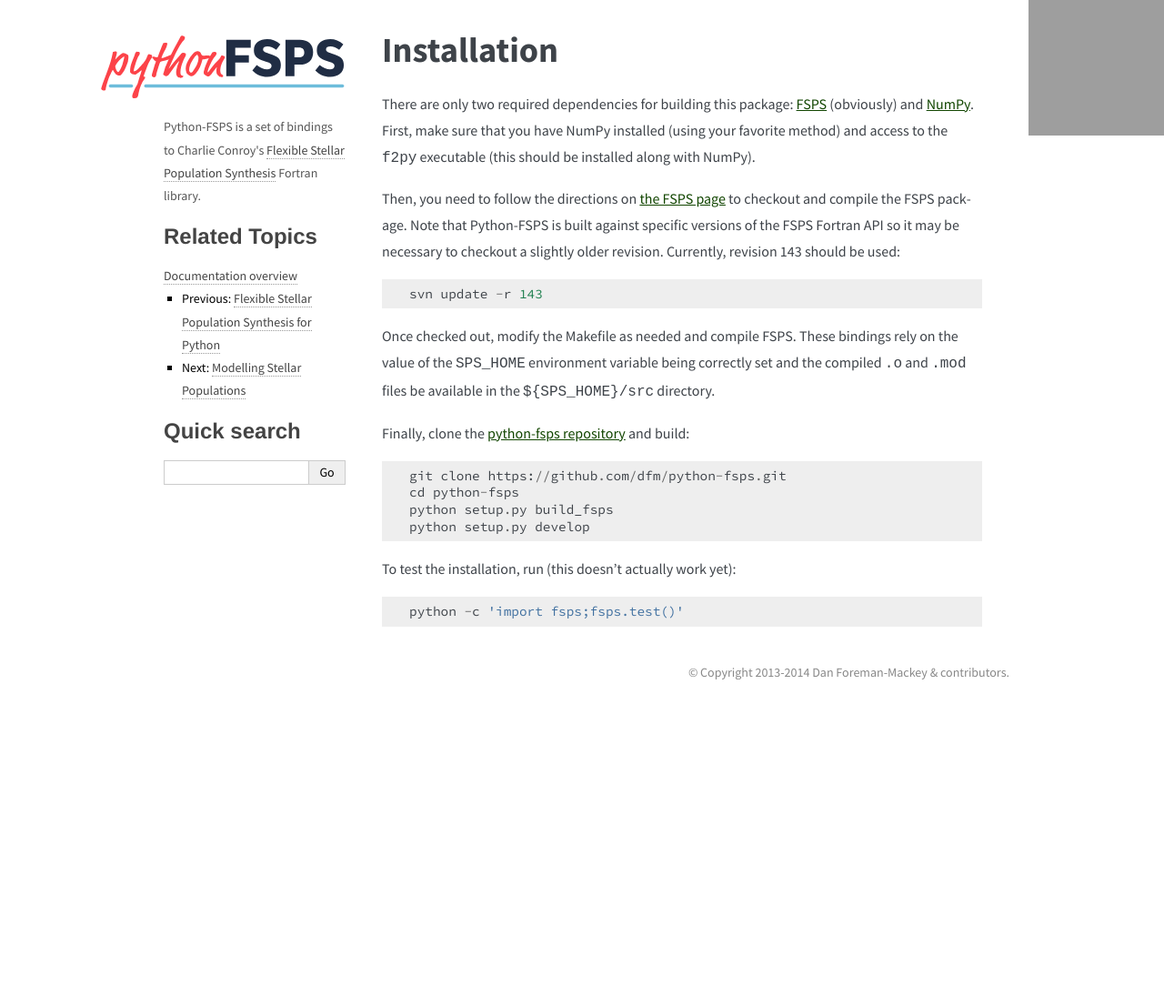
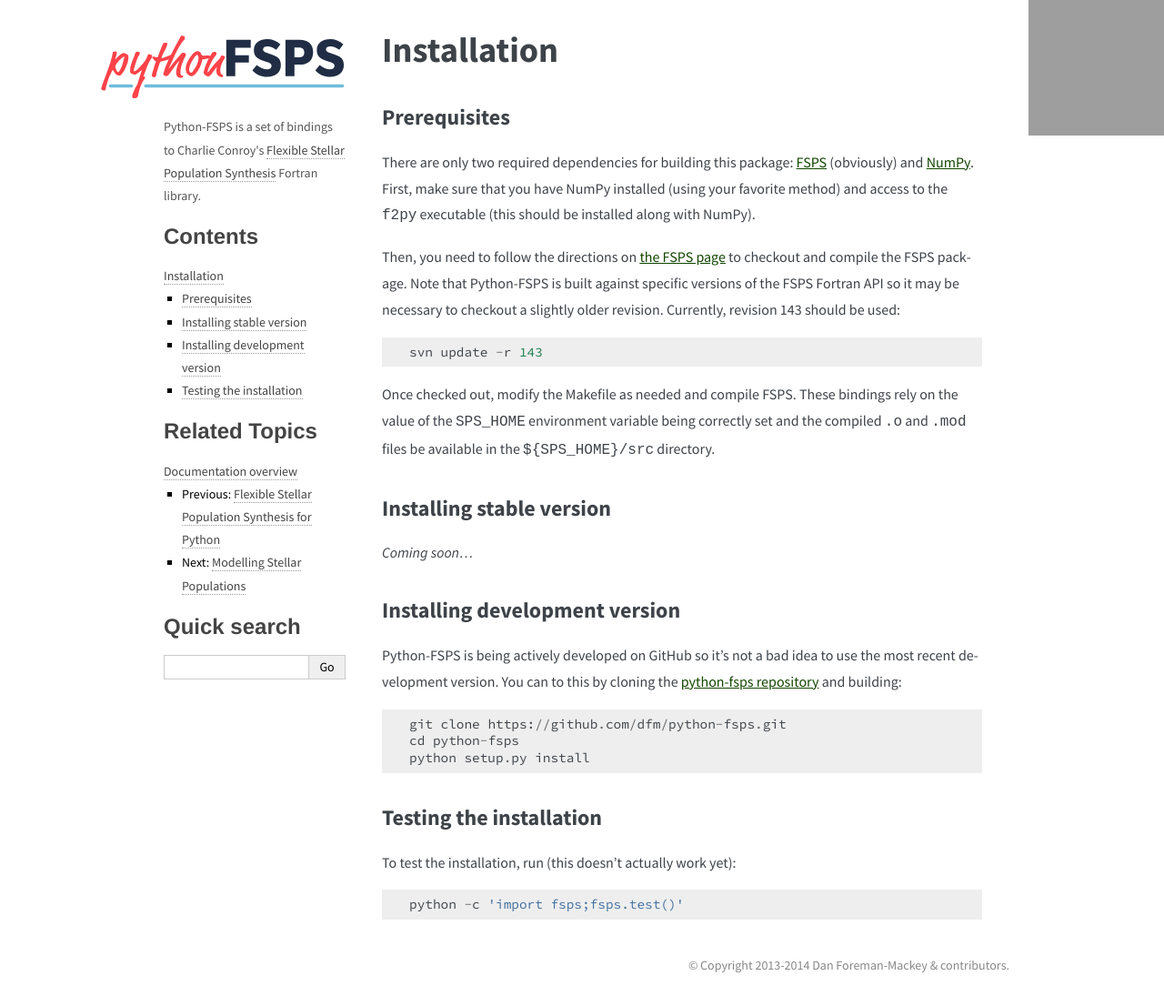
Before and after one commit to dfm/python-fsps, a Sphinx documentation site: the page built from docs/installation.rst, in a window 1280 px wide. Shown: the whole page at 91% size. Built offline with Sphinx 7.4.7, drawn with Linux system fonts in a browser that asks for light colours; before the commit the page ends 900 px from its top, so only the background shows below that; grey boxes are pictures that could not be loaded.

Commit message:
a few notes in documentaion

```diff
--- a/docs/installation.rst
+++ b/docs/installation.rst
@@ -1,10 +1,15 @@
 Installation
 ============
+
+Prerequisites
+-------------
 
 There are only two required dependencies for building this package: `FSPS
 <http://people.ucsc.edu/~conroy/FSPS.html>`_ (obviously) and `NumPy
 <http://www.numpy.org/>`_.
-First, make sure that you have NumPy installed (using your favorite method) and access to the ``f2py`` executable (this should be installed along with NumPy).
+First, make sure that you have NumPy installed (using your favorite method)
+and access to the ``f2py`` executable (this should be installed along with
+NumPy).
 
 Then, you need to follow the directions on `the FSPS page
 <http://people.ucsc.edu/~conroy/FSPS.html>`_ to checkout and compile the FSPS
@@ -19,13 +24,28 @@ These bindings rely on the value of the ``SPS_HOME`` environment variable
 being correctly set and the compiled ``.o`` and ``.mod`` files be available in
 the ``${SPS_HOME}/src`` directory.
 
-Finally, clone the `python-fsps repository
-<https://github.com/dfm/python-fsps>`_ and build::
+
+Installing stable version
+-------------------------
+
+*Coming soon...*
+
+
+Installing development version
+------------------------------
+
+Python-FSPS is being actively developed on GitHub so it's not a bad idea to
+use the most recent development version.
+You can to this by cloning the `python-fsps repository
+<https://github.com/dfm/python-fsps>`_ and building::
 
     git clone https://github.com/dfm/python-fsps.git
     cd python-fsps
-    python setup.py build_fsps
-    python setup.py develop
+    python setup.py install
+
+
+Testing the installation
+------------------------
 
 To test the installation, run (this doesn't actually work yet)::
 
```
